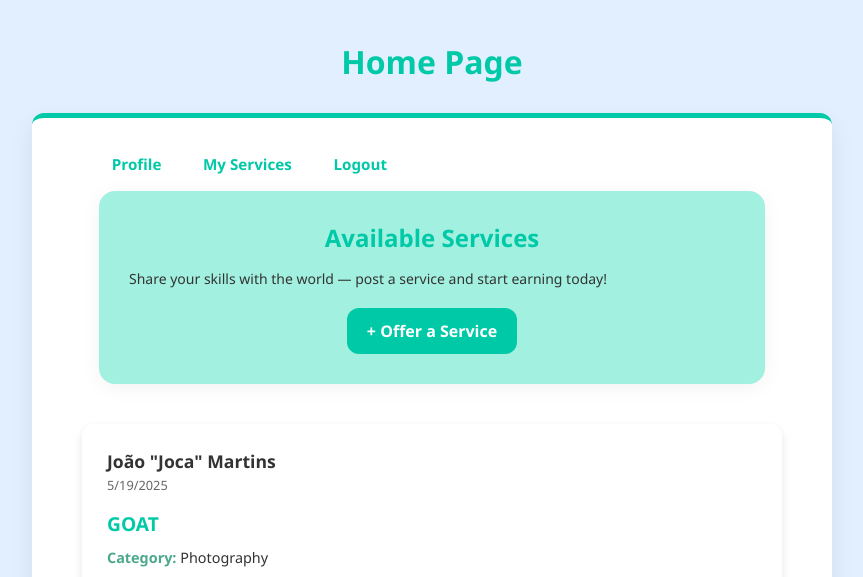
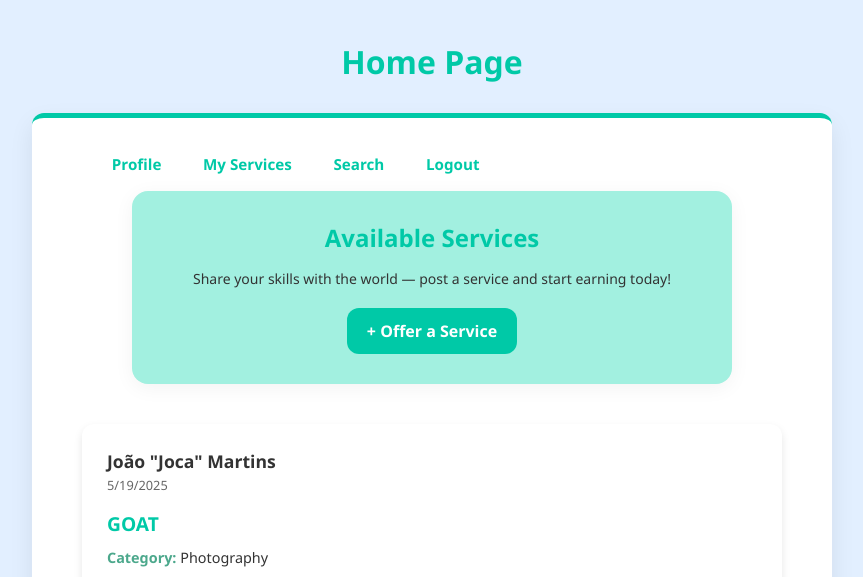
Before and after one commit to Pjoca/ltw-project-ltw03g03, a PHP site: page /pages/home.php in a window 1280 px wide. Shown: the top 577 px of the page, without its empty margins (208-1071 px from the left). Run offline with PHP 8.4, Linux system fonts and the light colour scheme; the visitor is signed in with stand-in values (Sample User, id 1); data comes from the database, SQL or seed files in the repository.

Commit message:
Home Banner ajustment

```diff
--- a/css/pages.css
+++ b/css/pages.css
@@ -39,13 +39,17 @@
 
   .homepage-banner {
   width: 90%;
-  max-width: 1200px;
+  max-width: 600px;
   margin: 0 auto 40px;
   background: var(--accent-color);
   padding: 30px;
   border-radius: 16px;
   text-align: center;
   box-shadow: 0 4px 20px rgba(0, 0, 0, 0.05);
+}
+
+.homepage-banner p {
+  text-align: center;
 }
 
   .homepage-banner h2 {
--- a/templates/common.tpl.php
+++ b/templates/common.tpl.php
@@ -59,6 +59,7 @@
   <div class="back-nav">
     <a href="/../pages/profile.php" class="nav-button"> Profile </a>
     <a href="/../pages/my.services.php" class="nav-button"> My Services </a>
+    <a href="/../pages/search.php" class="nav-button"> Search </a>
     <a href="logout.php"class="nav-button"> Logout</a>
   </div>
 
```
Also changed, not shown: pages/search.php (added, +15 -0 lines).
